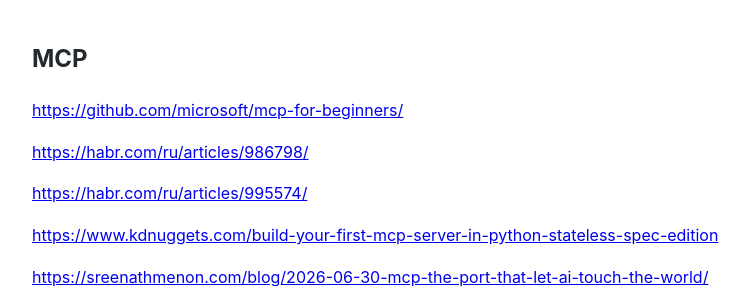
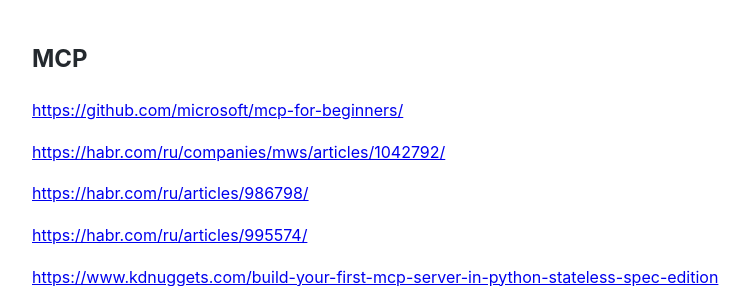
Before and after one commit to Michael-Lubinsky/michael-lubinsky.github.com, a Jekyll site: the page built from ml/mcp.md, in a window 1280 px wide and 900 px high, cut to the strip 0-286 px from the top of the window. Shown: the whole strip, without its empty margins (158-907 px from the left). Built offline with Jekyll 4.4.1, drawn with Linux system fonts in a browser that asks for light colours; our own code applies the rules of GitHub Pages for plain Markdown files.

Commit message:
Update mcp.md

```diff
--- a/ml/mcp.md
+++ b/ml/mcp.md
@@ -1,6 +1,8 @@
 ## MCP
 
 <https://github.com/microsoft/mcp-for-beginners/>
+
+<https://habr.com/ru/companies/mws/articles/1042792/>
 
 <https://habr.com/ru/articles/986798/>
 
```
